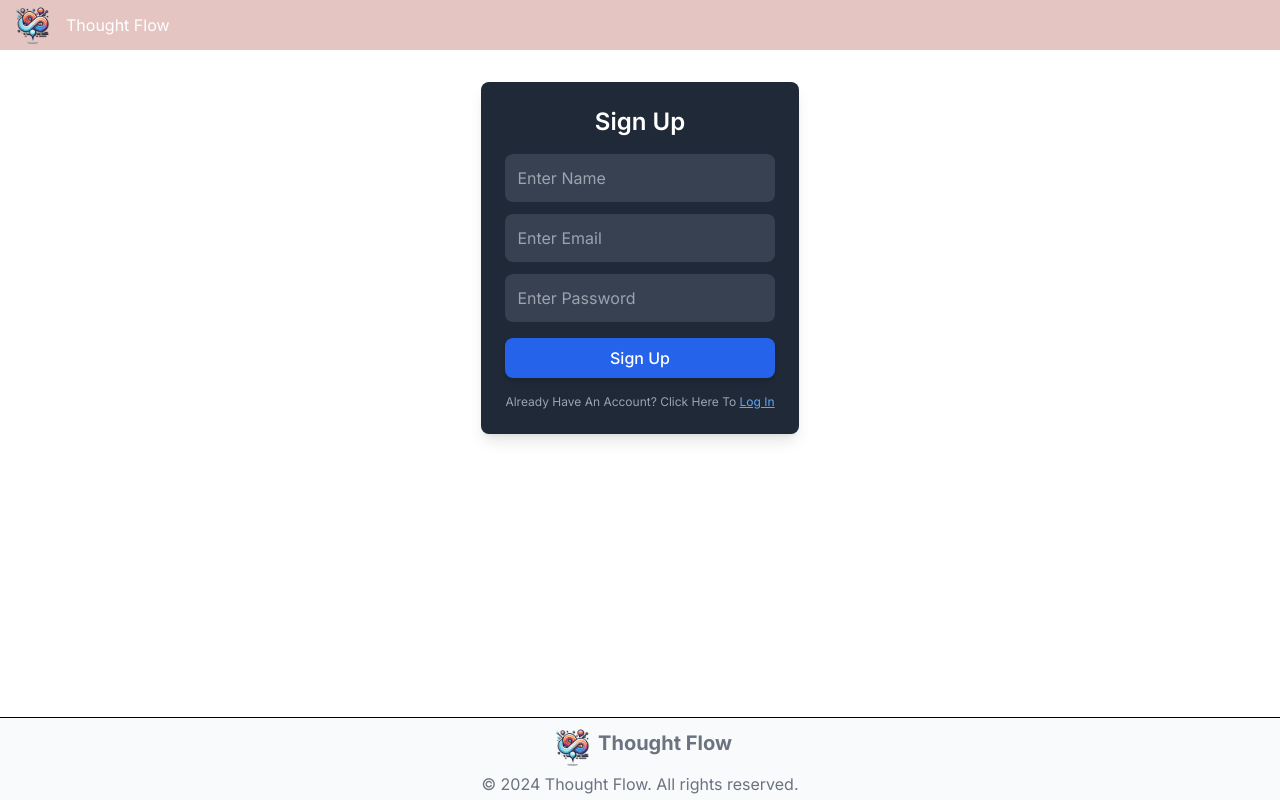
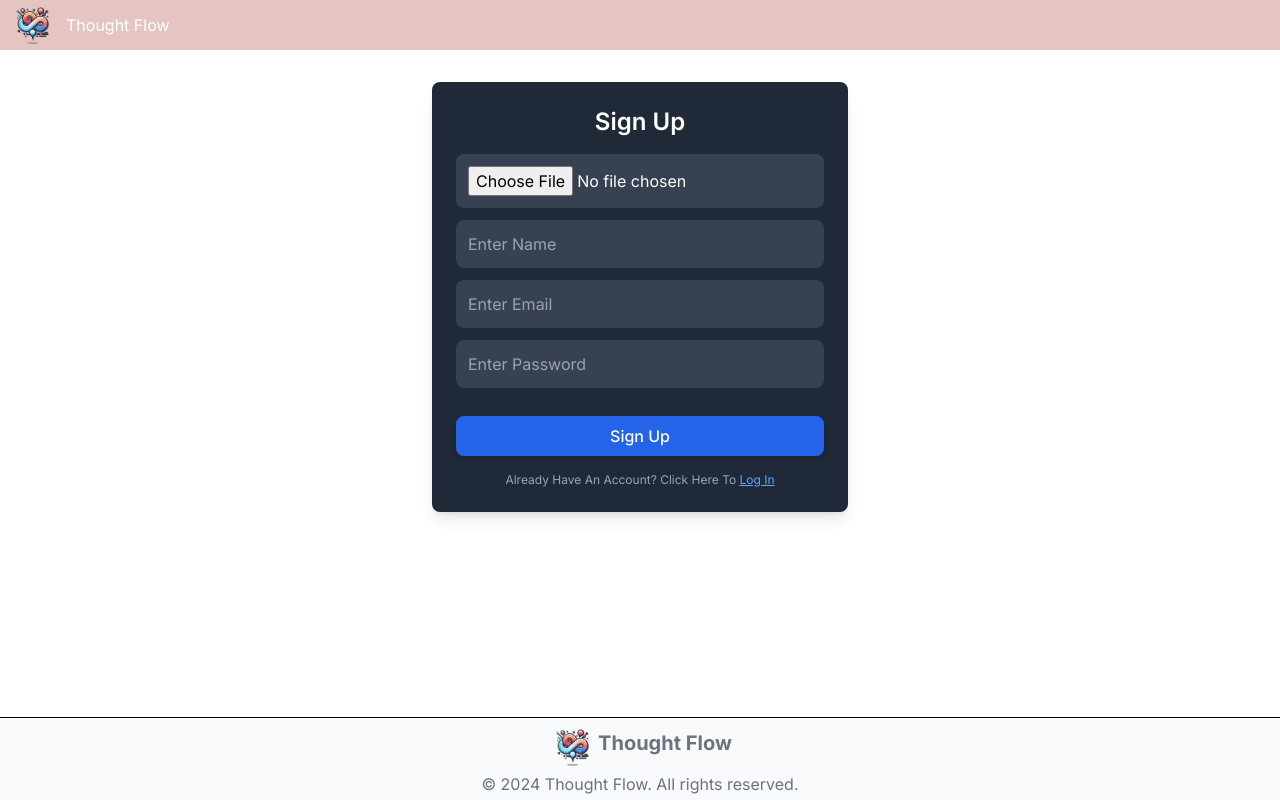
Before and after one commit to Hamza123Hussain/blog_ai_frontend, a Next.js app: page /Signup in a window 1280 px wide. Built offline with nearby package versions, Linux system fonts and the light colour scheme.

Commit message:
Adding a File Type

```diff
--- a/components/Auth/SignupFields.tsx
+++ b/components/Auth/SignupFields.tsx
@@ -6,17 +6,32 @@ const SignUpTextFields = ({
   setInputVal,
 }: {
   inputVal: InputValues
-  setInputVal: any
+  setInputVal: React.Dispatch<React.SetStateAction<InputValues>>
 }) => {
   const handleChange = (e: ChangeEvent<HTMLInputElement>) => {
-    setInputVal((prev: InputValues) => ({
-      ...prev,
-      [e.target.name]: e.target.value,
-    }))
+    if (e.target.type === 'file') {
+      setInputVal((prev: any) => ({
+        ...prev,
+        Image: e.target.files?.[0],
+      }))
+    } else {
+      setInputVal((prev: InputValues) => ({
+        ...prev,
+        [e.target.name]: e.target.value,
+      }))
+    }
+    console.log('INPUIT VALUES', inputVal)
   }
 
   return (
     <>
+      {' '}
+      <input
+        type="file"
+        name="Image"
+        onChange={handleChange}
+        className="mb-3 p-3 rounded-lg bg-gray-700 text-white placeholder-gray-400 focus:outline-none focus:ring-2 focus:ring-blue-500"
+      />
       <input
         type="text"
         placeholder="Enter Name"
@@ -39,7 +54,7 @@ const SignUpTextFields = ({
         name="password"
         value={inputVal.password}
         onChange={handleChange}
-        className="p-3 rounded-lg bg-gray-700 text-white placeholder-gray-400 focus:outline-none focus:ring-2 focus:ring-blue-500"
+        className="mb-3 p-3 rounded-lg bg-gray-700 text-white placeholder-gray-400 focus:outline-none focus:ring-2 focus:ring-blue-500"
       />
     </>
   )
```
